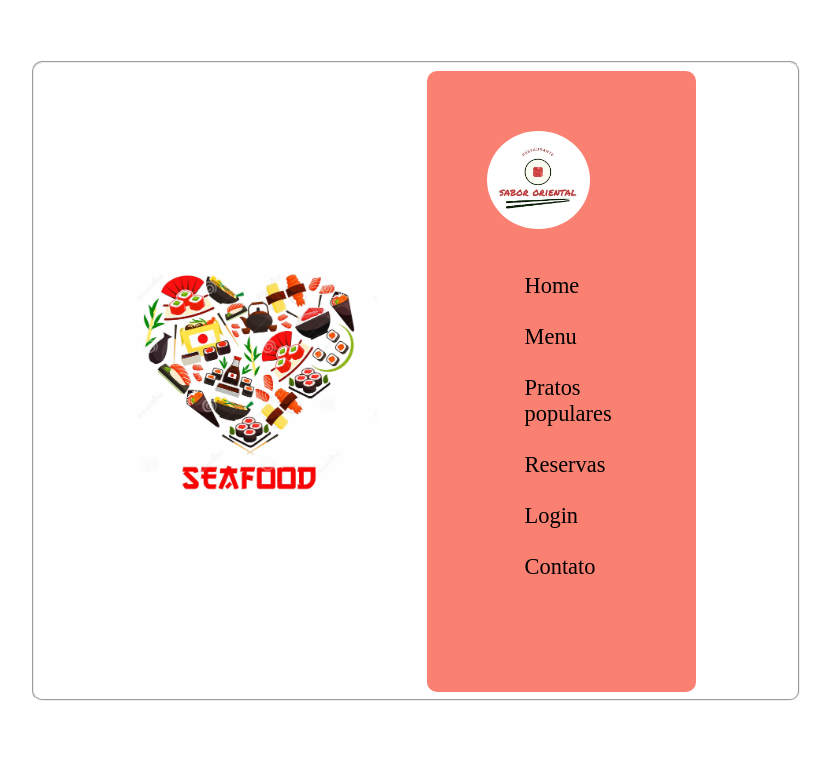
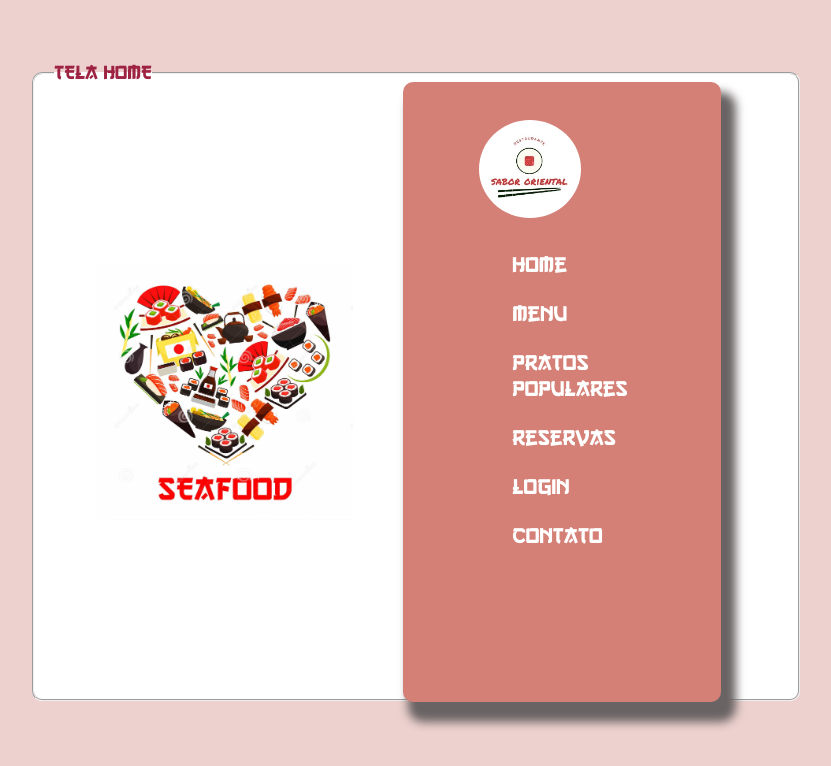
Before and after one commit to Joao-Victor-Araujo/projeto-jvas-lord, a plain HTML site: page index.html in a window 1280 px wide. Shown: the whole page, without its empty margins (234-1065 px from the left). Drawn offline with nearby package versions, Linux system fonts and the light colour scheme; a web font is replaced by a local one.

Commit message:
telaHome

```diff
--- a/css/style.css
+++ b/css/style.css
@@ -1,19 +1,18 @@
 * {
-  font-family: 'Kashima';
+  font-family: 'demo';
   margin: 0;
   padding: 0;
   box-sizing: border-box;
 }
 
 body {
-  font-family: 'Kashima';
+  font-family: 'demo';
+  background-color:rgb(236, 209, 206);
 }
 
 @font-face {
-  font-family: 'Kashima';
-  src: url('/fonts/Kashima Demo.otf') format('opentype');
-  font-weight: normal;
-  font-style: normal;
+  font-family: 'demo';
+  src: url('/fonts/demo.ttf') format('truetype');
 }
 
 section {
@@ -28,6 +27,10 @@
   margin-right: 50px;
 }
 
+legend{
+  margin-left: 20px;
+}
+
 a {
   list-style-type: none;
   text-decoration: none;
@@ -35,15 +38,18 @@
 
 aside {
   display: flex;
-  background-color: salmon;
+  background-color: rgb(212, 128, 119);
   padding: 60px;
   height: 65%;
   border-radius: 10px;
+  box-shadow: 10px 15px 10px 5px rgb(105, 99, 99);
 }
 
 .icone {
   margin: auto;
-  margin-bottom: 40px;
+  margin-top: -22px;
+  margin-left: 8%;
+  margin-bottom: 30px;
   width: 8vw;
   border-radius: 50%;
 }
@@ -52,10 +58,19 @@
   margin-left: 25%;
 }
 
+li:hover{
+  color: rgb(255, 0, 0);
+}
+
 li {
-  color: black;
-  margin-bottom: 25px;
+  margin-bottom: 23px;
+  margin auto;
   font-size: 1.4rem;
+  color: rgb(255, 255, 255);
+}
+p{
+  color: rgb(158, 35, 66);
+  font-size: 20px;
 }
 
 fieldset {
@@ -66,8 +81,10 @@
   height: 80vh;
   margin: 4.8% 20.8%;
   border-radius: 10px;
+  background-color: white;
+  color: rgb(48, 197, 11);
+
 }
-
 
 @media (max-width: 1463px) {
   aside{
@@ -91,10 +108,6 @@
     margin-top: 200px;
     padding: 0;
   }
-}
-
-@media (max-width: ) {
-
 }
 
 @media (max-width: 411px) {
--- a/index.html
+++ b/index.html
@@ -5,10 +5,14 @@
     <meta http-equiv="X-UA-Compatible" content="IE=edge" />
     <meta name="viewport" content="width=device-width, initial-scale=1.0" />
     <link rel="stylesheet" href="css/style.css" />
+    <link rel="stylesheet" href="https://cdnjs.cloudflare.com/ajax/libs/animate.css/4.1.1/animate.min.css">
     <title>Home</title>
   </head>
   <body>
     <fieldset>
+      <legend>
+        <p>TELA HOME</p>
+      </legend>
       <section>
         <img
           id="logo"
```
Also changed, not shown: fonts/Kashima Demo.otf (added), fonts/demo.ttf (added), metas.txt.
